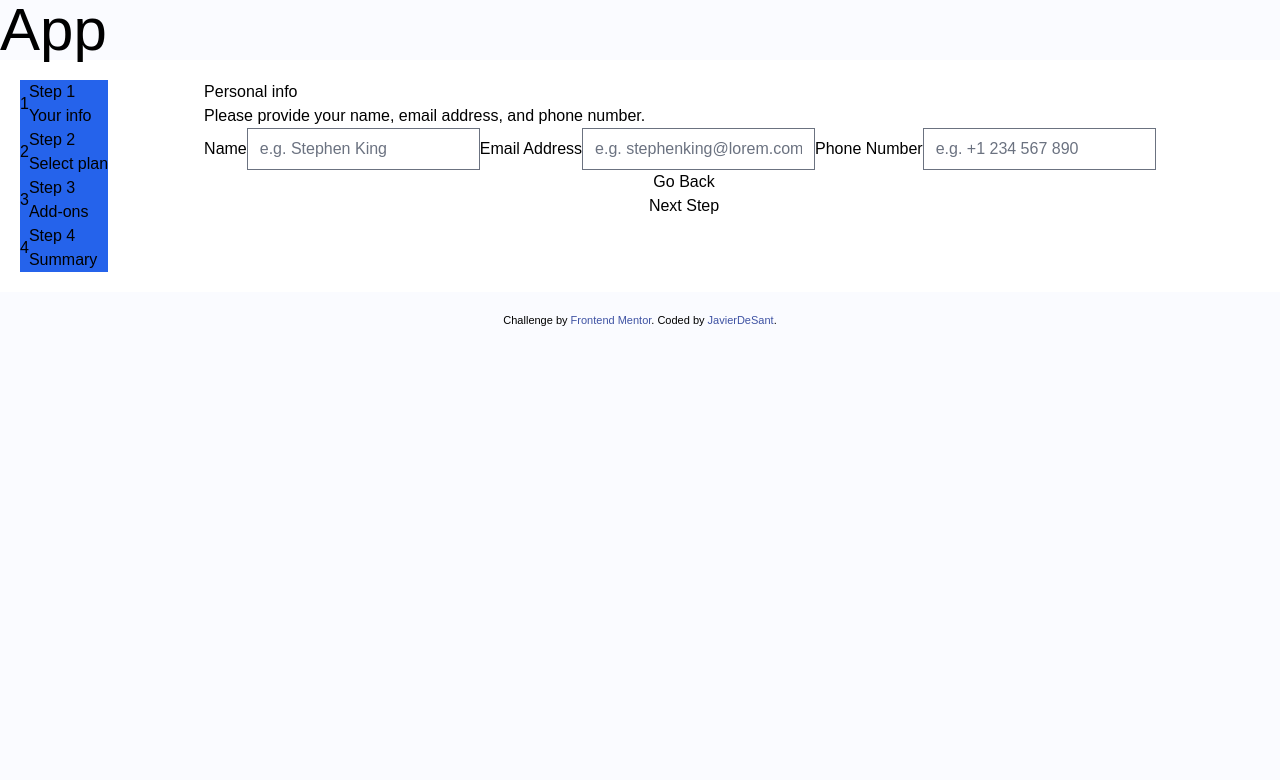
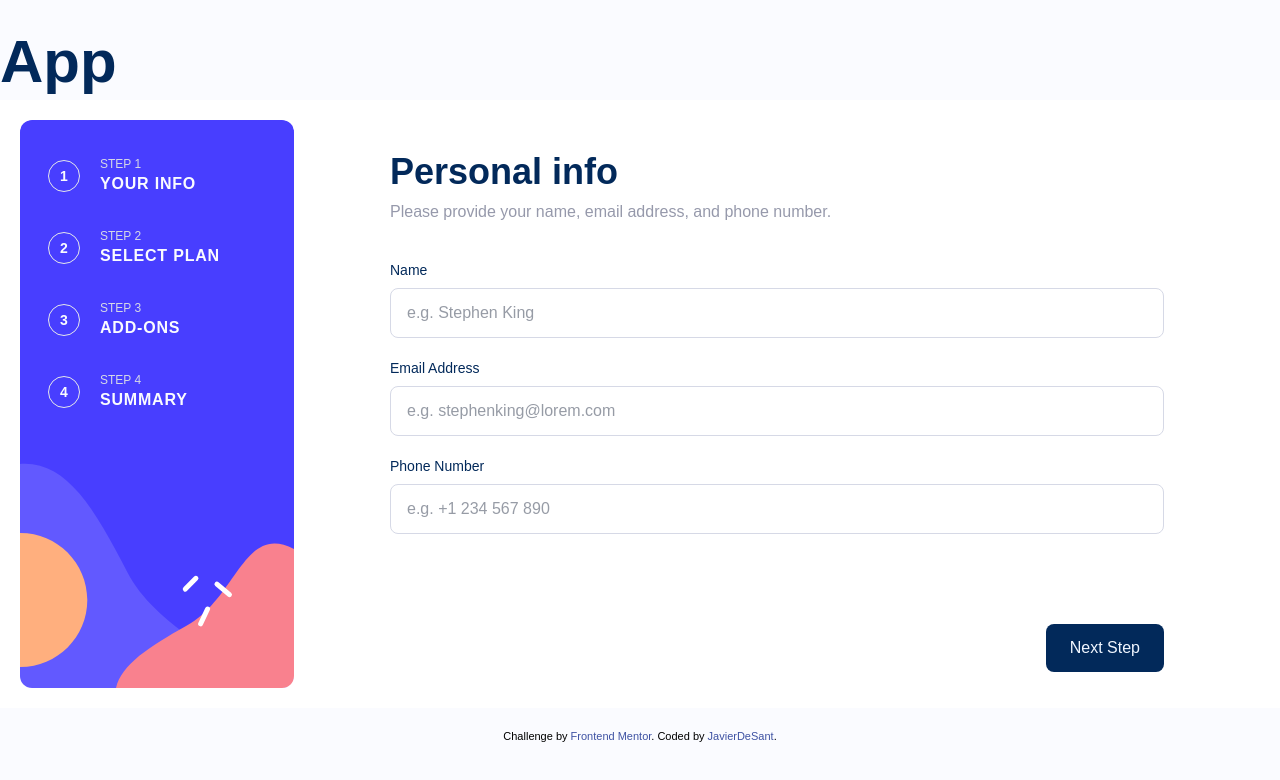
Before and after one commit to javierdesant/multistep-form, a React (Vite) app: page / in a window 1280 px wide. Shown: the top 780 px of the page. Built offline with nearby package versions, Linux system fonts and the light colour scheme.

Commit message:
style: fix step 1

```diff
--- a/src/components/Form.tsx
+++ b/src/components/Form.tsx
@@ -22,36 +22,36 @@ const Form: FunctionComponent<FormProps> = () => {
         <div className="flex grow bg-white p-5">
             {/* <!-- Sidebar start --> */}
 
-            <div className="flex flex-col bg-blue-600">
-                <div className="flex">
-                    <button id="step-1">1</button>
-                    <div className="flex flex-col items-baseline">
-                        <label htmlFor="step-1">Step 1</label>
-                        <label htmlFor="step-1">Your info</label>
+            <div className="flex flex-col w-[274px] h-[568px] p-5 bg-sidebar-desktop rounded-xl">
+                <div className="flex ml-2 my-4 items-center">
+                    <button id="step-1" className="h-8 w-8 border text-brand-alabaster font-bold text-sm rounded-full">1</button>
+                    <div className="flex flex-col items-baseline uppercase ml-5">
+                        <span className="text-xs text-brand-light-gray">Step 1</span>
+                        <span className="font-bold text-brand-alabaster tracking-wider">Your info</span>
                     </div>
                 </div>
 
-                <div className="flex">
-                    <button id="step-2">2</button>
-                    <div className="flex flex-col items-baseline">
-                        <label htmlFor="step-2">Step 2</label>
-                        <label htmlFor="step-1">Select plan</label>
+                <div className="flex ml-2 my-4 items-center">
+                    <button id="step-2" className="h-8 w-8 border text-brand-alabaster font-bold text-sm rounded-full">2</button>
+                    <div className="flex flex-col items-baseline uppercase ml-5">
+                        <span className="text-xs text-brand-light-gray">Step 2</span>
+                        <span className="font-bold text-brand-alabaster tracking-wider">Select plan</span>
                     </div>
                 </div>
 
-                <div className="flex">
-                    <button id="step-3">3</button>
-                    <div className="flex flex-col items-baseline">
-                        <label htmlFor="step-3">Step 3</label>
-                        <label htmlFor="step-1">Add-ons</label>
+                <div className="flex ml-2 my-4 items-center">
+                    <button id="step-3" className="h-8 w-8 border text-brand-alabaster font-bold text-sm rounded-full">3</button>
+                    <div className="flex flex-col items-baseline uppercase ml-5">
+                        <span className="text-xs text-brand-light-gray">Step 3</span>
+                        <span className="font-bold text-brand-alabaster tracking-wider">Add-ons</span>
                     </div>
                 </div>
 
-                <div className="flex">
-                    <button id="step-4">4</button>
-                    <div className="flex flex-col items-baseline">
-                        <label htmlFor="step-4">Step 4</label>
-                        <label htmlFor="step-1">Summary</label>
+                <div className="flex ml-2 my-4 items-center">
+                    <button id="step-4" className="h-8 w-8 border text-brand-alabaster font-bold text-sm rounded-full">4</button>
+                    <div className="flex flex-col items-baseline uppercase ml-5">
+                        <span className="text-xs text-brand-light-gray">Step 4</span>
+                        <span className="font-bold text-brand-alabaster tracking-wider">Summary</span>
                     </div>
                 </div>
             </div>
@@ -62,19 +62,19 @@ const Form: FunctionComponent<FormProps> = () => {
 
                 {/* <!-- Step 1 start --> */}
 
-                { step === 1 && <div>
+                { step === 1 && <div className="flex flex-col">
 
                     <h1>Personal info</h1>
                     <p>Please provide your name, email address, and phone number.</p>
 
-                    <label htmlFor="name">Name</label>
-                    <input type="text" id="name" placeholder="e.g. Stephen King" />
+                    <label htmlFor="name" className=" mt-5 mb-2">Name</label>
+                    <input type="text" id="name" placeholder="e.g. Stephen King" className="border-brand-light-gray text-brand-marine-blue focus:ring-brand-purplish-blue focus:border-brand-purplish-blue font-medium placeholder:opacity-70 rounded-lg py-3 px-4" />
 
-                    <label htmlFor="email">Email Address</label>
-                    <input type="email" id="email" placeholder="e.g. stephenking@lorem.com" />
+                    <label htmlFor="email" className=" mt-5 mb-2">Email Address</label>
+                    <input type="email" id="email" placeholder="e.g. stephenking@lorem.com" className="border-brand-light-gray text-brand-marine-blue font-medium placeholder:opacity-70 rounded-lg py-3 px-4" />
 
-                    <label htmlFor="phone">Phone Number</label>
-                    <input type="number" id="phone" placeholder="e.g. +1 234 567 890" />
+                    <label htmlFor="phone" className=" mt-5 mb-2">Phone Number</label>
+                    <input type="tel" id="phone" pattern="[0-9]{3}-[0-9]{2}-[0-9]{3}" placeholder="e.g. +1 234 567 890" className="border-brand-light-gray text-brand-marine-blue font-medium placeholder:opacity-70 rounded-lg py-3 px-4" />
 
                 </div>}
 
@@ -182,10 +182,10 @@ const Form: FunctionComponent<FormProps> = () => {
                 </div>}
 
                 {/* <!-- Step 5 end --> */}
-
-                <button>Go Back</button>
-                <button>Next Step</button>
-
+                <div className="flex justify-between mt-auto mb-4">
+                    <button disabled={step === 1} className="flex w-min text-nowrap bg-brand-marine-blue text-brand-magnolia font-medium py-3 px-6 rounded-lg disabled:invisible">Previous</button>
+                    <button className="flex w-min text-nowrap bg-brand-marine-blue text-brand-magnolia font-medium py-3 px-6 rounded-lg">Next Step</button>
+                </div>
             </form>
         </div>
      );
--- a/src/index.css
+++ b/src/index.css
@@ -5,6 +5,35 @@
 @layer base {
   body {
     font-family: 'Ubuntu', sans-serif;
+  }
+
+  h1 {
+    @apply text-4xl font-bold text-brand-marine-blue mb-2 mt-8
+  }
+
+  p {
+    @apply text-brand-cool-gray mb-4
+  }
+
+  label {
+    @apply text-sm text-brand-marine-blue
+  }
+
+  [type='text'],
+  [type='email'],
+  [type='url'],
+  [type='password'],
+  [type='number'],
+  [type='date'],
+  [type='datetime-local'],
+  [type='month'],
+  [type='search'],
+  [type='tel'],
+  [type='time'],
+  [type='week'],
+  [multiple],
+  select {
+    @apply block border-brand-light-gray text-brand-marine-blue focus:ring-brand-purplish-blue focus:border-brand-purplish-blue font-medium placeholder-opacity-70 rounded-lg py-3 px-4
   }
 }
 
--- a/tailwind.config.js
+++ b/tailwind.config.js
@@ -21,6 +21,10 @@ export default {
         "brand-alabaster": "hsl(231, 100%, 99%)",
         "brand-white": "hsl(0, 0%, 100%)",
       },
+      backgroundImage: {
+        "sidebar-desktop": "url('/img/bg-sidebar-desktop.svg')",
+        "sidebar-mobile": "url('/img/bg-sidebar-mobile.svg')",
+      },
     },
   },
   plugins: [
```
